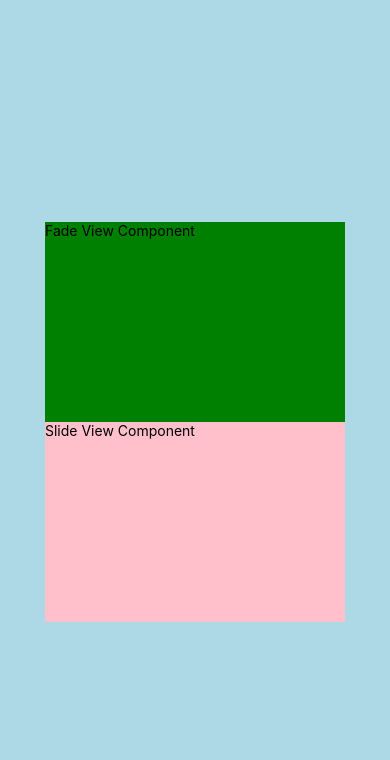
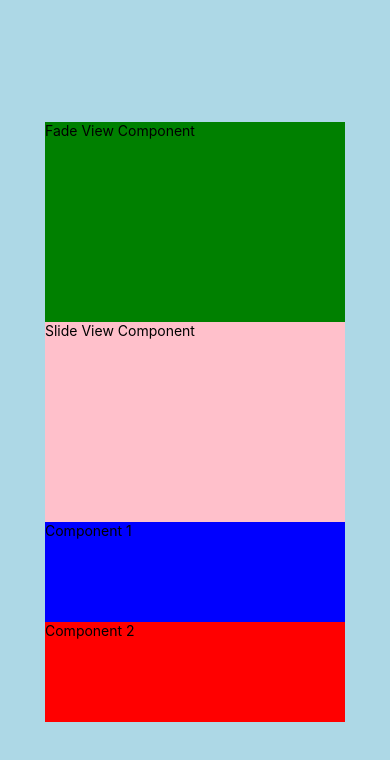
Before and after one commit to trquangtien/rn-animation, a React Native app: screen / in a window 390 px wide. Shown: the top 760 px of the page. Built offline with nearby package versions, Linux system fonts and the light colour scheme.

Commit message:
Multiple animation

```diff
--- a/components/animation.component.js
+++ b/components/animation.component.js
@@ -2,6 +2,7 @@ import React from 'react';
 import { View, Text } from 'react-native';
 import FadeView from './fade-view.component';
 import Left2RightView from './left2right-view.component';
+import MultipleAnimation from './multiple-animation.view.component';
 
 export default class Animation extends React.Component {
   render() {
@@ -15,6 +16,7 @@ export default class Animation extends React.Component {
         }}>
         <FadeView />
         <Left2RightView />
+        <MultipleAnimation />
       </View>
     );
   }
--- /dev/null
+++ b/components/multiple-animation.view.component.js
@@ -0,0 +1,50 @@
+import React from 'react';
+import { Animated, View, Text } from 'react-native';
+
+export default class MultipleAnimation extends React.Component {
+  constructor(props) {
+    super(props);
+    this.state = {
+      slideAnim1: new Animated.Value(-1000),
+      slideAnim2: new Animated.Value(-1000)
+    };
+  }
+
+  componentDidMount() {
+    const anim1 = Animated.timing(this.state.slideAnim1, { toValue: 0, duration: 1000 });
+    const anim2 = Animated.timing(this.state.slideAnim2, { toValue: 0, duration: 1000 });
+
+    // Animated.sequence([anim1, anim2]).start(); // sequence
+    // Animated.parallel([anim1, anim2]).start(); // parallel
+    Animated.stagger(200, [anim1, anim2]).start(); // parallel and delay for each animation by time
+  }
+
+  render() {
+    const marginLeft1 = this.state.slideAnim1;
+    const marginLeft2 = this.state.slideAnim2;
+
+    return (
+      <View>
+        <Animated.View
+          style={{
+            width: 300,
+            height: 100,
+            backgroundColor: 'blue',
+            marginLeft: marginLeft1
+          }}>
+          <Text>Component 1</Text>
+        </Animated.View>
+
+        <Animated.View
+          style={{
+            width: 300,
+            height: 100,
+            backgroundColor: 'red',
+            marginLeft: marginLeft2
+          }}>
+          <Text>Component 2</Text>
+        </Animated.View>
+      </View>
+    );
+  }
+}
```
